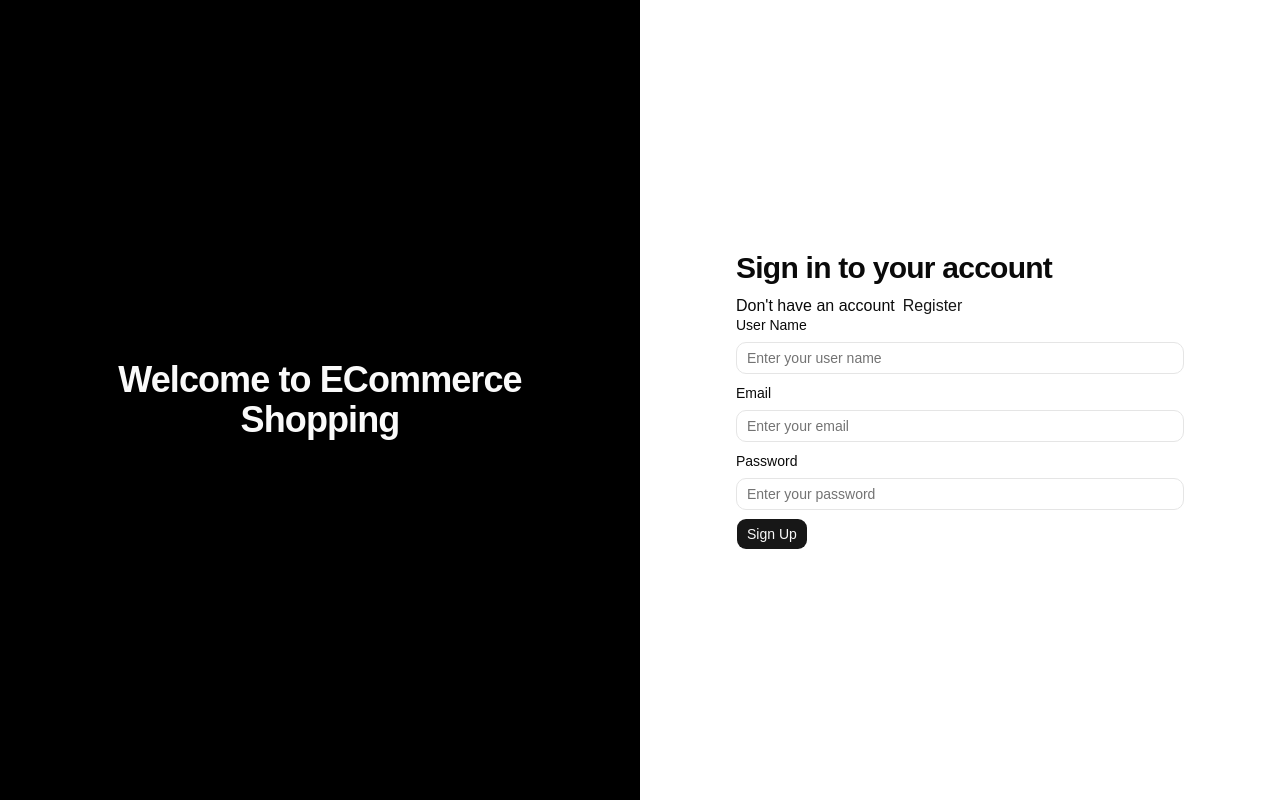
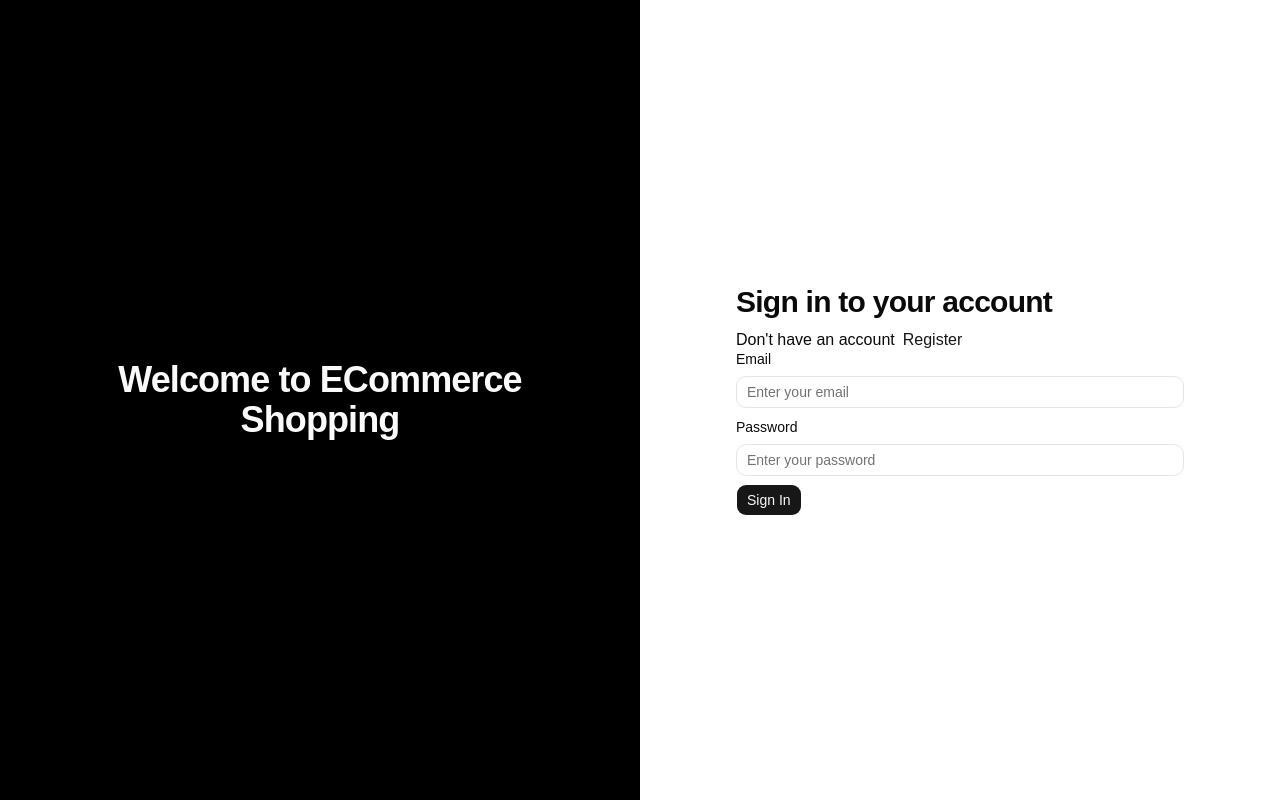
Before and after one commit to Hrita-Dutta/ecommerce, a React (Vite) app in the folder client/: page /auth/login in a window 1280 px wide. Built offline with nearby package versions, Linux system fonts and the light colour scheme.

Commit message:
fix: use login form control in login page

```diff
--- a/client/src/pages/auth/Login.jsx
+++ b/client/src/pages/auth/Login.jsx
@@ -1,5 +1,5 @@
 import CommonForm from "@/components/common/Form";
-import { registerFormControls } from "@/config";
+import { loginFormControls } from "@/config";
 import React, { useState } from "react";
 import { Link } from "react-router";
 
@@ -30,8 +30,8 @@ const AuthLogin = () => {
         </p>
       </div>
       <CommonForm
-        formControls={registerFormControls}
-        buttonText={"Sign Up"}
+        formControls={loginFormControls}
+        buttonText={"Sign In"}
         formData={formData}
         setFormData={setFormData}
         onSubmit={onSubmit}
```
